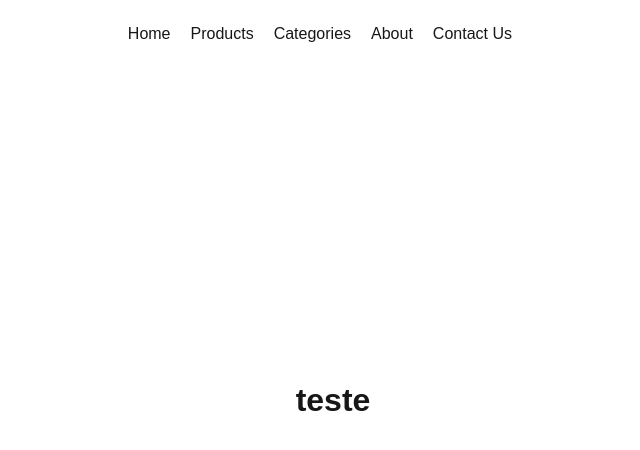
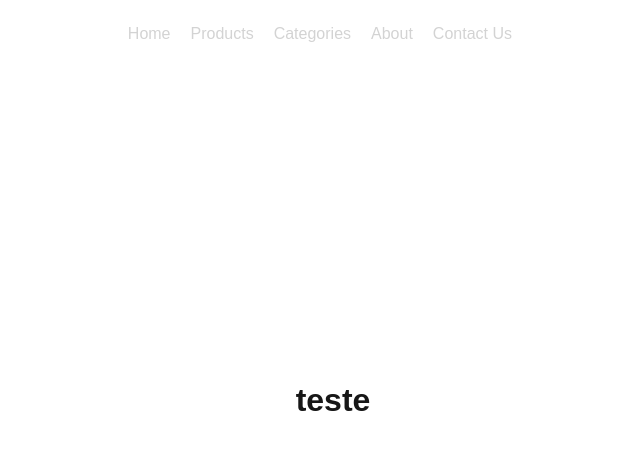
Before and after one commit to egotting/front-simple-ecommerce, a Next.js app: page / in a window 1280 px wide. Shown: the top 450 px of the page, without its empty margins (307-947 px from the left). Built offline with nearby package versions, Linux system fonts and the light colour scheme.

Commit message:
refactor: Modificaçao na cor padrao dos "a";

```diff
--- a/src/app/globals.css
+++ b/src/app/globals.css
@@ -12,8 +12,6 @@
 
 html,
 body {
-    /*background: #111;*/
-    /*color: #FFF;*/
     max-width: 100vw;
     overflow-x: hidden;
 }
@@ -33,7 +31,7 @@ body {
 }
 
 a {
-    color: inherit;
+    color: lightgray;
     text-decoration: none;
 }
 
```
